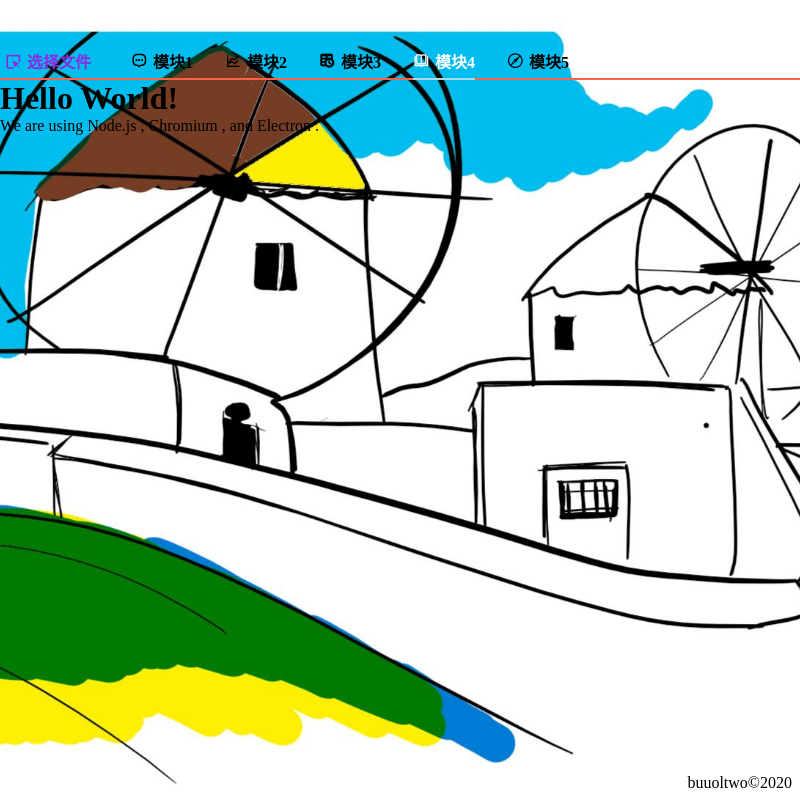
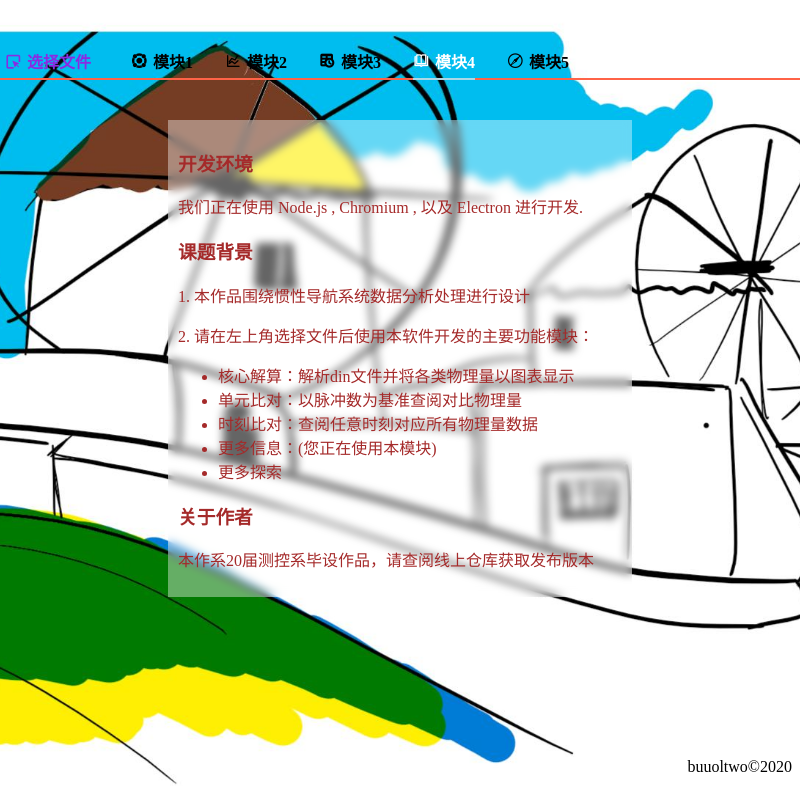
Before and after one commit to conceit-sz/bachelor2020, an Electron app: page src/index.html in a window 800 px wide. Both pictures are taken after a click on the button "更多信息". Drawn offline with Linux system fonts and the light colour scheme.

Commit message:
module4的毛玻璃get

```diff
--- a/src/css/index.css
+++ b/src/css/index.css
@@ -1,7 +1,8 @@
 * {
   box-sizing: border-box;
+}
+body {
   margin: 0;
-  cursor: default;
 }
 *::selection {
   text-decoration: none;
@@ -25,6 +26,7 @@ div.speech {
 
   opacity: 1;
   transition: opacity .3s;
+  cursor: default;
 }
 div.speech.clicked {
   opacity: 0.6;
--- /dev/null
+++ b/src/css/module4.css
@@ -0,0 +1,11 @@
+.module.information {
+  max-width: 58vw;
+  max-height: 70vh;
+  margin: 5vh auto;
+}
+.module.information .main {
+  background-color: rgba(255, 255, 255, 0.397);
+  backdrop-filter: blur(4px);
+  padding: 10px;
+  color: brown;
+}
--- a/src/index.html
+++ b/src/index.html
@@ -12,6 +12,7 @@
     <link rel="stylesheet" href="./css/module1.css">
     <link rel="stylesheet" href="./css/iconfont.css">
     <link rel="stylesheet" href="./css/module3.css">
+    <link rel="stylesheet" href="./css/module4.css">
   </head>
   <body>
 
@@ -27,7 +28,7 @@
       <div class="header">
         <span class="line"></span>
         <label for="start"><span class="iconfont icon-select"></span>选择文件</label>
-        <div class="section active"><span class="iconfont icon-more"></span>模块1</div>
+        <div class="section active"><span class="iconfont icon-core"></span>模块1</div>
         <div class="section"><span class="iconfont icon-compare"></span>模块2</div>
         <div class="section"><span class="iconfont icon-timetable"></span>模块3</div>
         <div class="section"><span class="iconfont icon-Book"></span>模块4</div>
@@ -81,10 +82,26 @@
         </div>
 
         <div class="information module">
-          <h1>Hello World!</h1>
-          We are using Node.js <span id="node-version"></span>,
-          Chromium <span id="chrome-version"></span>,
-          and Electron <span id="electron-version"></span>.
+          <div class="main">
+            <div class="env">
+              <h3>开发环境</h3>
+              我们正在使用 Node.js <span id="node-version"></span>,
+              Chromium <span id="chrome-version"></span>,
+              以及 Electron <span id="electron-version"></span>进行开发.
+              <h3>课题背景</h3>
+            <p>1. 本作品围绕惯性导航系统数据分析处理进行设计</p>
+            <p>2. 请在左上角选择文件后使用本软件开发的主要功能模块：</p>
+            <ul>
+              <li>核心解算：解析din文件并将各类物理量以图表显示</li>
+              <li>单元比对：以脉冲数为基准查阅对比物理量</li>
+              <li>时刻比对：查阅任意时刻对应所有物理量数据</li>
+              <li>更多信息：(您正在使用本模块)</li>
+              <li>更多探索</li>
+            </ul>
+            <h3>关于作者</h3>
+            <p>本作系20届测控系毕设作品，请查阅线上仓库获取发布版本</p>
+            </div>
+          </div>
         </div>
 
         <div class="module explore">
--- a/src/js/index.js
+++ b/src/js/index.js
@@ -30,6 +30,28 @@ const Index = {
 
       setTimeout(() => MainWork.init("info"),30)
     }
+    //拖拽
+    document.addEventListener('drop', (e) => {
+      e.preventDefault();
+      e.stopPropagation();
+
+      for (const f of e.dataTransfer.files) {
+        console.log('File(s) you dragged here: ', f.path)
+        pathName = f.path
+
+        //把后文整理为函数全部放进这里。
+        CoreCalc.init(pathName)
+        this.$speech.classList.add("hidden")
+        this.$content.classList.add("appear")
+
+        $$(".header .section")[0].click()
+        setTimeout(() => MainWork.init(),30)
+      }
+    });
+    document.addEventListener('dragover', (e) => {
+      e.preventDefault();
+      e.stopPropagation();
+    });
   },
 
   readFile() {
```
